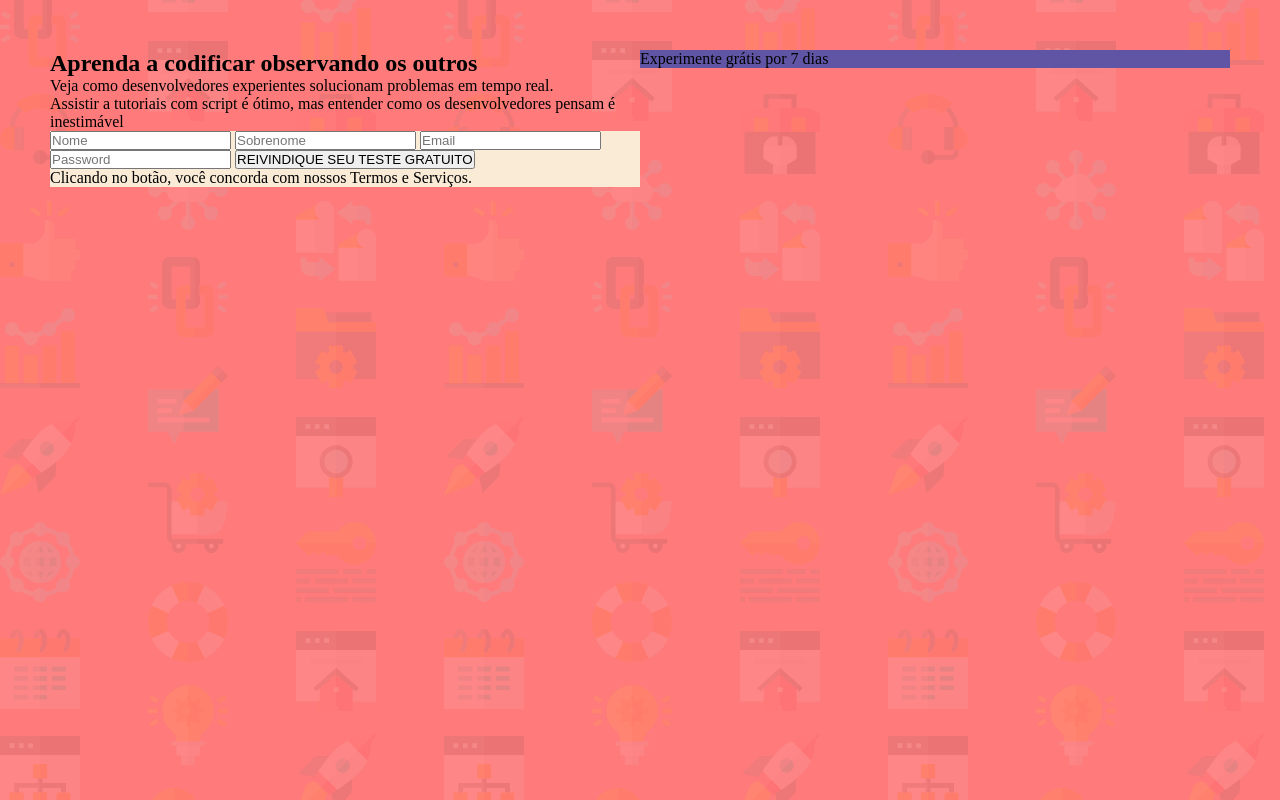
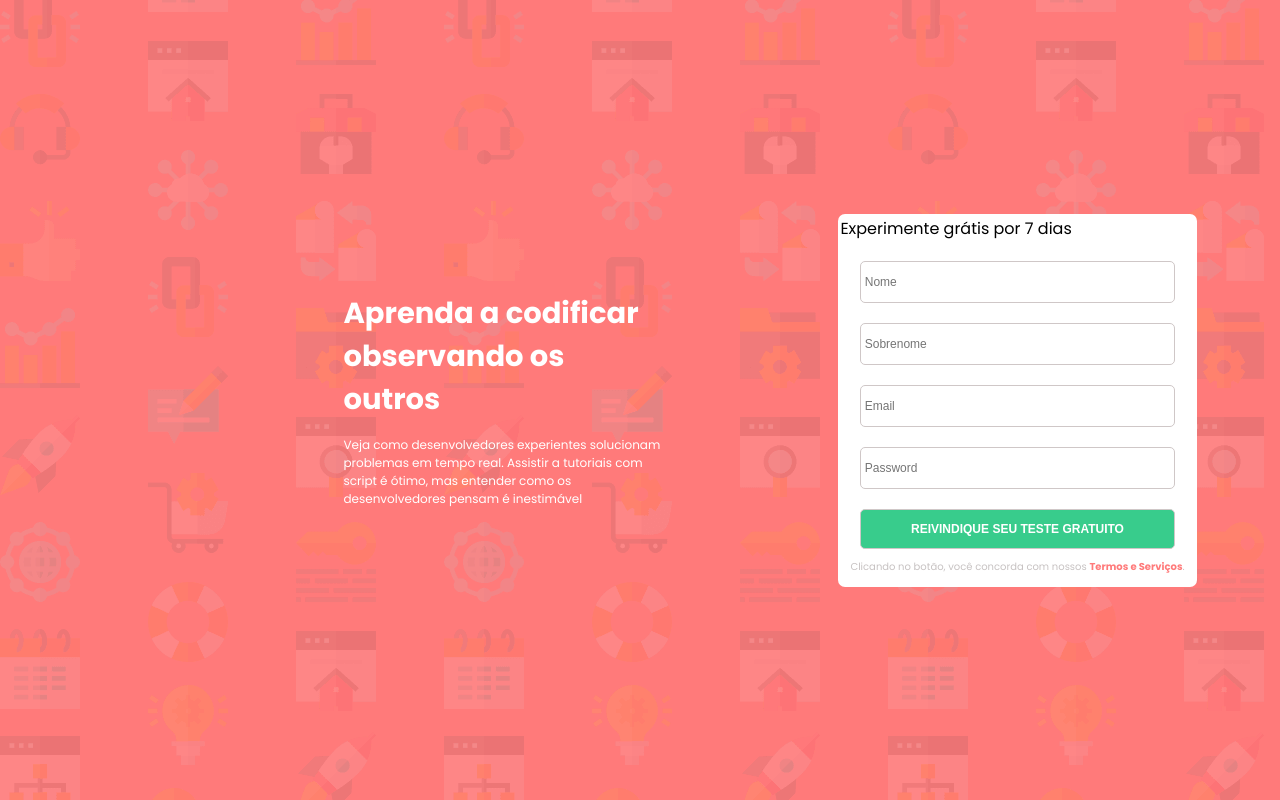
Before and after one commit to paulojacon/pagina-de-destino, a plain HTML site: page index.html in a window 1280 px wide. Drawn offline with Linux system fonts and the light colour scheme.

Commit message:
Atualização do CSS

```diff
--- a/index.html
+++ b/index.html
@@ -4,32 +4,34 @@
     <meta charset="UTF-8">
     <meta http-equiv="X-UA-Compatible" content="IE=edge">
     <meta name="viewport" content="width=device-width, initial-scale=1.0">
+    <link rel="preconnect" href="https://fonts.googleapis.com">
+    <link rel="preconnect" href="https://fonts.gstatic.com" crossorigin>
+    <link href="https://fonts.googleapis.com/css2?family=Poppins:wght@400;500;600;700&display=swap" rel="stylesheet">
     <link rel="stylesheet" href="style.css">
+
     <title>Document</title>
 </head>
 <body>
     <div class="container">
-        <div class="content">
-            <div class="esquerda">
+
+        <div class="esquerda">
                 <h2 class="title">Aprenda a codificar observando os outros</h2>
-                <p class="paragrafo_esquerda">Veja como desenvolvedores experientes solucionam problemas em tempo real. <br>
+                <p class="paragrafo_esquerda">Veja como desenvolvedores experientes solucionam problemas em tempo real.
                     Assistir a tutoriais com script é ótimo, mas entender como os desenvolvedores pensam é inestimável</p>
             </div>
+
             <div class="direita">
-                <p class="paragrafo_direita">Experimente grátis por 7 dias</p></div>
-                <div class="promocao">
-                        <form>
-                            <input type="text" name="primeiro_nome" id="primeiro_nome"
-                            placeholder="Nome">
-                            <input type="text" name="sobrenome" id="sobrenome" placeholder="Sobrenome">
-                            <input type="email" name="email" id="email" placeholder="Email">
-                            <input type="password" name="senha" id="senha" placeholder="Password">
-                            <input type="button" value="REIVINDIQUE SEU TESTE GRATUITO">
+                <p class="paragrafo_direita">Experimente grátis por 7 dias</p>
+                        <form class="form">
+                            <input type="text" name="primeiro_nome" id="primeiro_nome" placeholder=" Nome">
+                            <input type="text" name="sobrenome" id="sobrenome" placeholder=" Sobrenome">
+                            <input type="email" name="email" id="email" placeholder=" Email">
+                            <input type="password" name="senha" id="senha" placeholder=" Password">
+                            <input type="button" value="REIVINDIQUE SEU TESTE GRATUITO" class="button">
+                            <span class="span_form">Clicando no botão, você concorda com nossos <b style="color:#FF7A7A">Termos e Serviços</b>.</span>
                         </form>
-                        <span>Clicando no botão, você concorda com nossos Termos e Serviços.</span>
-                </div>
             </div>
-        </div>
+
     </div>
 </body>
 </html>
--- a/style.css
+++ b/style.css
@@ -5,30 +5,65 @@
 body{
     background-color: #FF7A7A;
     background-image: url(bg-intro-desktop.png);
+    font-family:'Poppins', sans-serif;
 }
 .container{
+    min-height: 100vh;
     display: flex;
     justify-content: center;
     align-items: center;
-}
-.content{
-    padding: 50px;
-    display: grid;
-    grid-template-columns: 1fr 1fr;
-
+    gap: 0px 15px;
 }
 .direita{
-
-
+    background-color:red;
 }
-.paragrafo_direita{
-    background-color: #6055A5;
-    font-size: 16px;
-    text-align: center;
-    margin-bottom: 15px;
+.esquerda{
+    height: 100%;
+    width: 50%;
+    padding-left: 100px;
     display: flex;
-
+    flex-direction: column;
+    align-items: center;
 }
-.promocao{
-    background-color: antiquewhite;
+.title{
+    width: 50%;
+    font-size: 29px;
+    color: #ffffff;
+    text-align: left;
 }
+.paragrafo_esquerda{
+    width:50%;
+    margin-top: 15px;
+    font-family:'Poppins', sans-serif;
+    font-size: 12px;
+    color: #ffffff;
+    text-align:left;
+}
+.direita{
+    background-color: #FFFFFF;
+    border: 2px solid transparent;
+    border-radius: 7px;
+}
+.form{
+    display: flex;
+    justify-content: space-between;
+    flex-direction: column;
+    margin: 10px;
+}
+input{
+    height: 40px;
+    margin: 10px;
+    font-size: 12px;
+    border: 1px solid rgb(207, 199, 199);
+    border-radius: 5px ;
+}
+.button{
+    background-color: #38CC8C;
+    color: #FFFFFF;
+    font-weight: bolder;
+    font-size: 12px;
+}
+.span_form{
+    font-size: 10px;
+    color: rgb(199, 194, 194);
+}
```
